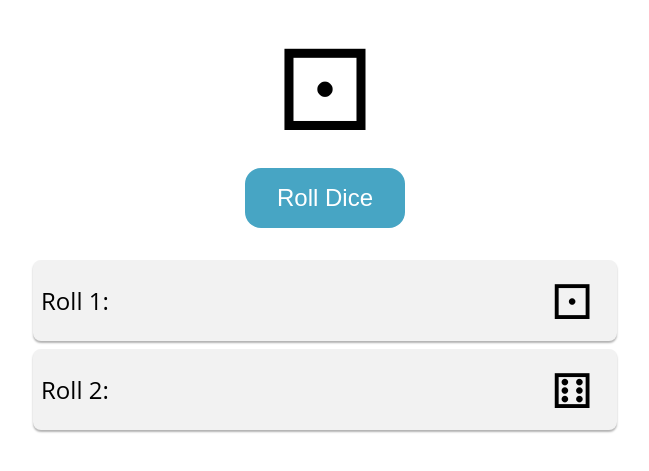
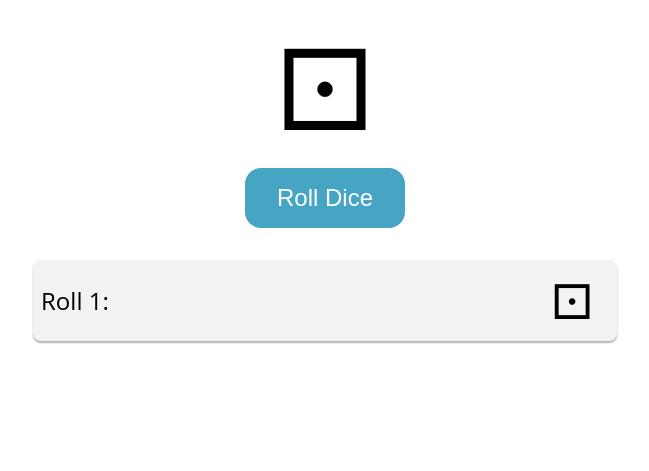
Before and after one commit to Jennifer-Sence/dice_roll_simulator, a plain HTML site: page index.html in a window 1280 px wide. Both pictures are taken after a click on the button "Roll Dice". Shown: the part 119-590 px from the top of the page, without its empty margins (315-964 px from the left). Drawn offline with Linux system fonts and the light colour scheme.

Commit message:
completed project

```diff
--- a/index.html
+++ b/index.html
@@ -12,8 +12,8 @@
     <div class="dice" id="dice">&#9860;</div>
     <button id="roll-button">Roll Dice</button>
     <ul id="roll-history">
-        <li>Roll 1: <span>&#9856;</span></li>
-        <li>Roll 2: <span>&#9861;</span></li>
+       <!--<li>Roll 1: <span>&#9856;</span></li>
+        <li>Roll 2: <span>&#9861;</span></li>-->
     </ul>
 
     <script src="script.js"></script>
--- a/script.js
+++ b/script.js
@@ -1,5 +1,6 @@
 const buttonEl = document.getElementById("roll-button");
 const diceEl = document.getElementById("dice");
+const rollhistoryEl = document.getElementById("roll-history")
 
 let historyList = [];
 
@@ -12,7 +13,12 @@ function rollDice(){
 }
 
 function updateRollHistory(){
-
+    rollhistoryEl.innerHTML = "";
+    for (let i=0; i<historyList.length; i++){
+        const listItem = document.createElement("li")
+        listItem.innerHTML = `Roll ${i + 1}: <span>${getDiceFace(historyList[i])}</span>`;
+        rollhistoryEl.appendChild(listItem);
+    }
 }
 
 function getDiceFace(rollResult){
```
